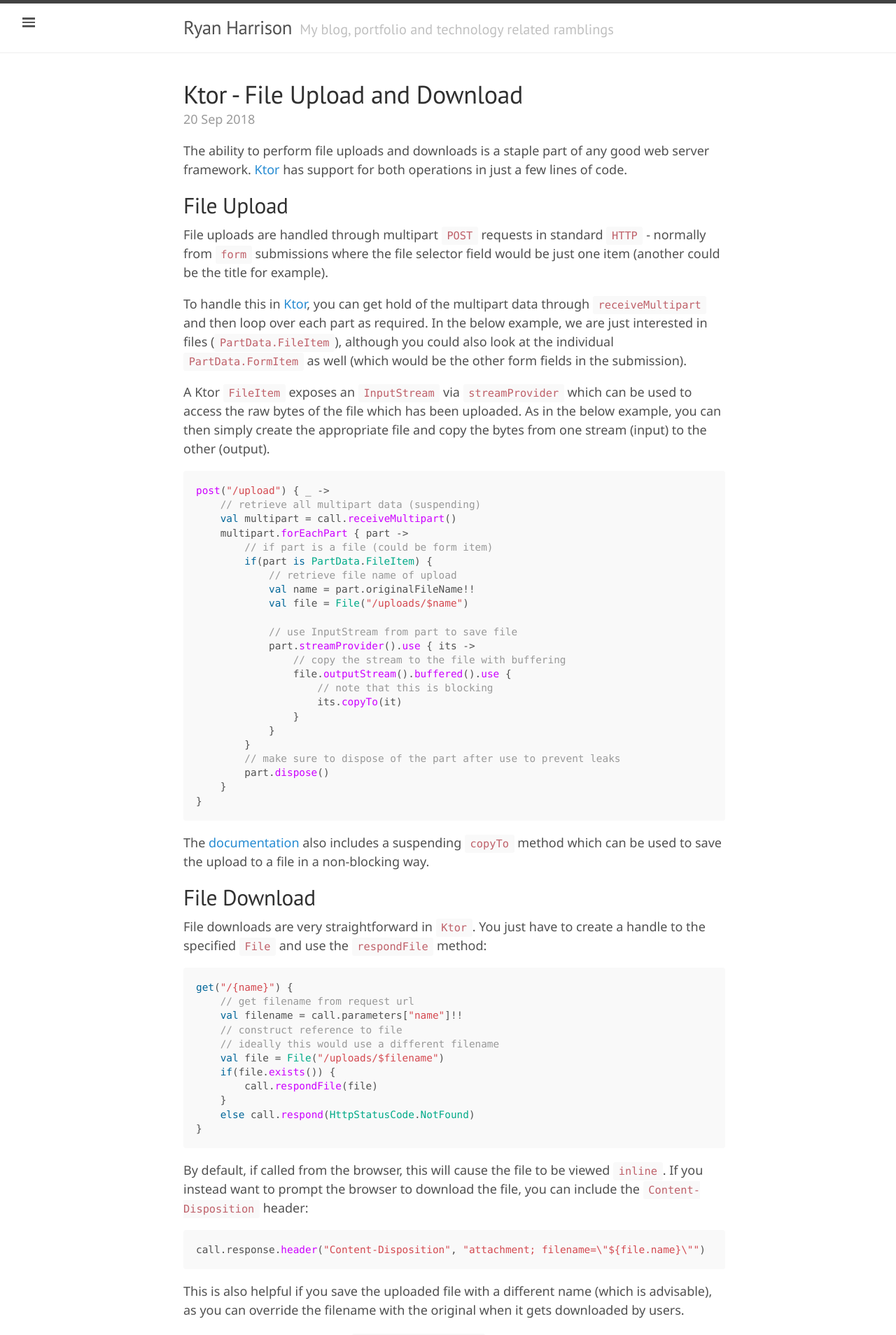
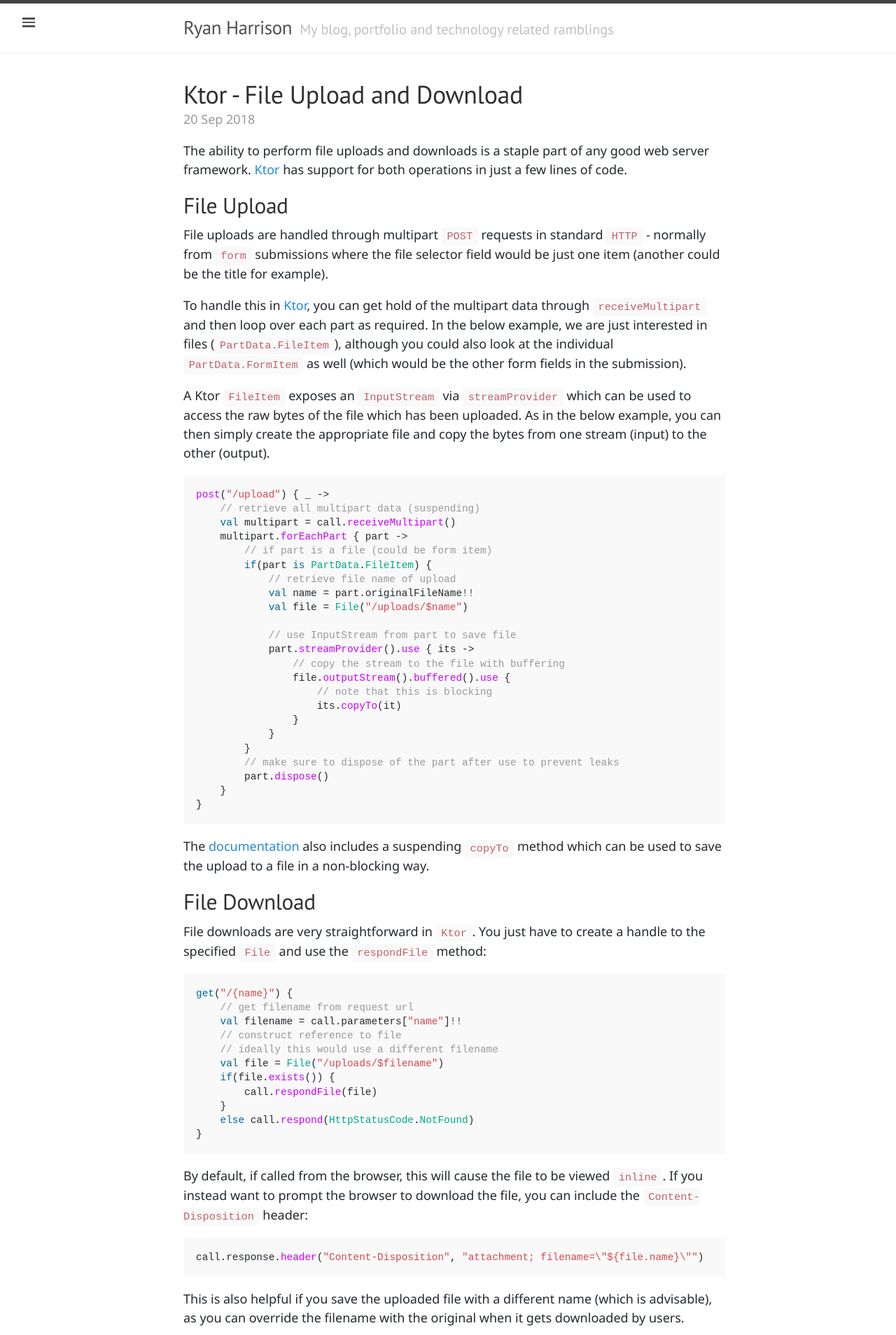
Before and after one commit to raharrison/ryanharrison.co.uk, a Jekyll site: the page built from index.html, in a window 1280 px wide. Shown: the top 1908 px of the page at 70% size. Built offline with Jekyll 4.4.1, drawn with Linux system fonts in a browser that asks for light colours; the list of posts is cut into pages by our own code.

Commit message:
Use same font for code

```diff
--- a/_sass/lanyon.scss
+++ b/_sass/lanyon.scss
@@ -29,7 +29,7 @@
 }
 
 body {
-  color: #515151;
+  color: #24292e;
   background-color: #fff;
   -webkit-text-size-adjust: 100%;
       -ms-text-size-adjust: 100%;
@@ -124,10 +124,6 @@
 }
 
 /* Code */
-code,
-pre {
-  font-family: Menlo, Monaco, "Courier New", monospace;
-}
 code {
   padding: .25em .5em;
   font-size: 85%;
```
